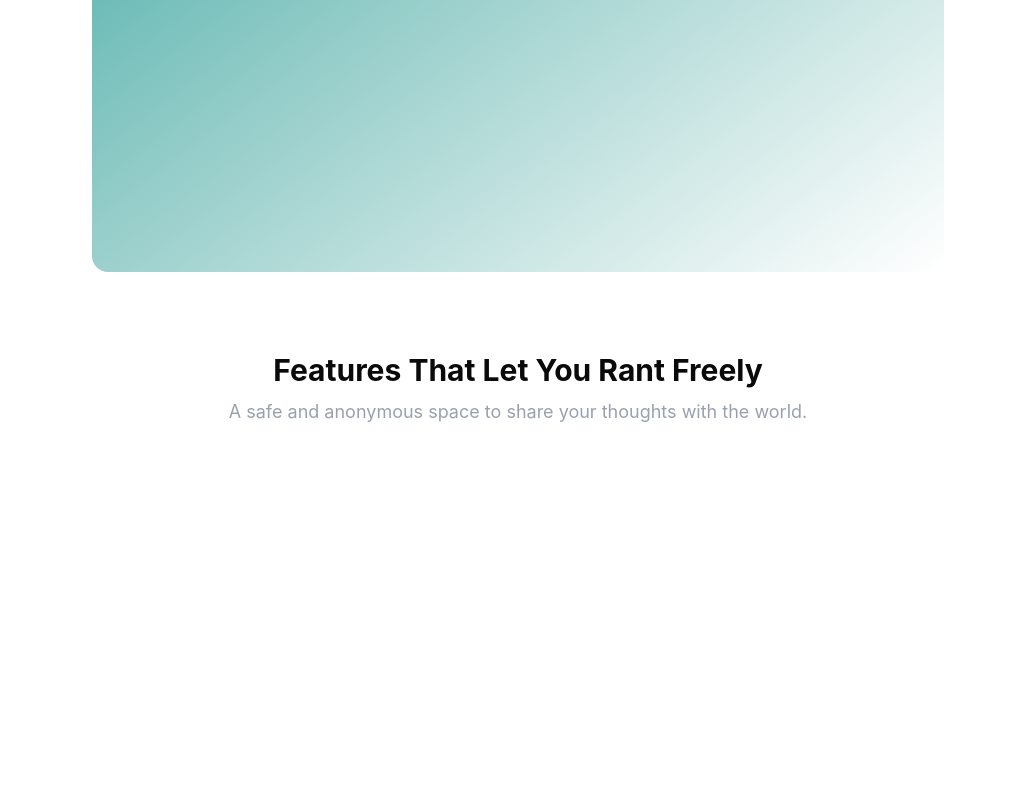
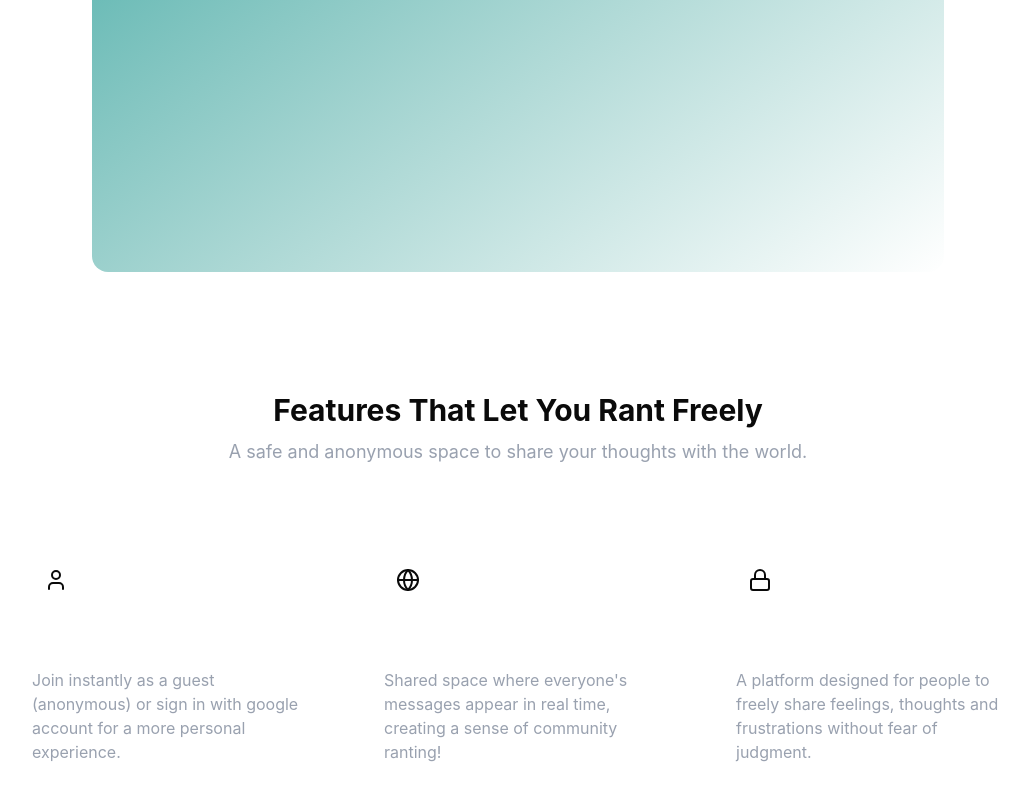
Before and after one commit to balajiNadar08/Anger-Room, a Next.js app: page / in a window 1280 px wide. Shown: the part 1034-1834 px from the top of the page, without its empty margins (122-1150 px from the left). Before the commit the page ends 1660 px from the top, so only its background shows below. Built offline with nearby package versions, Linux system fonts and the light colour scheme.

Commit message:
Made FEATURES section

```diff
--- a/app/page.tsx
+++ b/app/page.tsx
@@ -1,11 +1,12 @@
 import Navbar from "@/components/Navbar";
+import Feature from "@/components/Feature";
+import { User, Globe, Lock } from 'lucide-react';
 
 export default function Home() {
   return (
     <div className="flex flex-col">
       <Navbar />
 
-      {/* Hero Section */}
       <div className="flex flex-col items-center justify-center pt-20 md:pt-32 lg:pt-40 pb-10 md:pb-14 gap-6 md:gap-8 lg:gap-10 px-4 md:px-6 lg:px-8">
         <div className="flex flex-col gap-2 md:gap-3 text-3xl md:text-4xl lg:text-5xl font-extrabold text-center max-w-4xl">
           <p className="leading-tight">Welcome to AngerRoom🔥</p>
@@ -34,15 +35,15 @@ export default function Home() {
         </div>
       </div>
 
-      {/* Gradient Box Section */}
+
       <div className="flex items-center justify-center w-full px-4 md:px-6 lg:px-8">
         <div className="bg-gradient-to-tl from-[#FFF] to-[#00A19C] h-64 md:h-80 lg:h-[40rem]
         w-full md:w-[85%] lg:w-[70%] rounded-xl md:rounded-2xl"></div>
       </div>
 
-      {/* Features Section */}
-      <div className="flex flex-col items-center text-center pt-16 md:pt-20 pb-16 md:pb-20 lg:pb-50 px-4 md:px-6 lg:px-8">
-        <div className="max-w-4xl">
+
+      <div className="flex flex-col items-center pt-16 md:pt-30 pb-16 md:pb-20 lg:pb-50 px-4 md:px-6 lg:px-8">
+        <div className="max-w-4xl mb-6 text-center">
           <p className="text-2xl md:text-3xl font-bold pb-2 leading-tight">
             Features That Let You Rant Freely
           </p>
@@ -50,6 +51,27 @@ export default function Home() {
             A safe and anonymous space to share your thoughts with the world.
           </p>
         </div>
+
+        <div className="max-w-5xl pt-8 mb-30 grid justify-items-center grid-cols-1 md:grid-cols-2 lg:grid-cols-3 gap-8">
+          <Feature
+            title="Login"
+            content="Join instantly as a guest (anonymous) or sign in with google account for a more personal experience."
+          >
+            <User />
+          </Feature>
+          <Feature
+            title="Global Chatroom"
+            content="Shared space where everyone's messages appear in real time, creating a sense of community ranting!"
+          >
+            <Globe />
+          </Feature>
+          <Feature
+            title="Safe Space"
+            content="A platform designed for people to freely share feelings, thoughts and frustrations without fear of judgment."
+          >
+            <Lock />
+          </Feature>
+        </div>
       </div>
     </div>
   );
--- /dev/null
+++ b/components/Feature.tsx
@@ -0,0 +1,23 @@
+import { ReactNode } from "react";
+import { User, Globe, Lock } from "lucide-react";
+
+interface FeatureProps {
+  children: ReactNode;
+  title: string;
+  content: string;
+}
+
+const Feature = ({ children, title, content }: FeatureProps) => {
+  return (
+    <div className="bg-white/5 backdrop-blur-md border-2 border-white/10 rounded-2xl flex flex-col gap-6 px-6 py-8">
+      <div className="bg-white/10 w-fit p-3 rounded-full">{children}</div>
+
+      <div className="flex flex-col gap-3">
+        <p className="font-bold text-xl text-white">{title}</p>
+        <p className="text-gray-400">{content}</p>
+      </div>
+    </div>
+  );
+};
+
+export default Feature;
```
